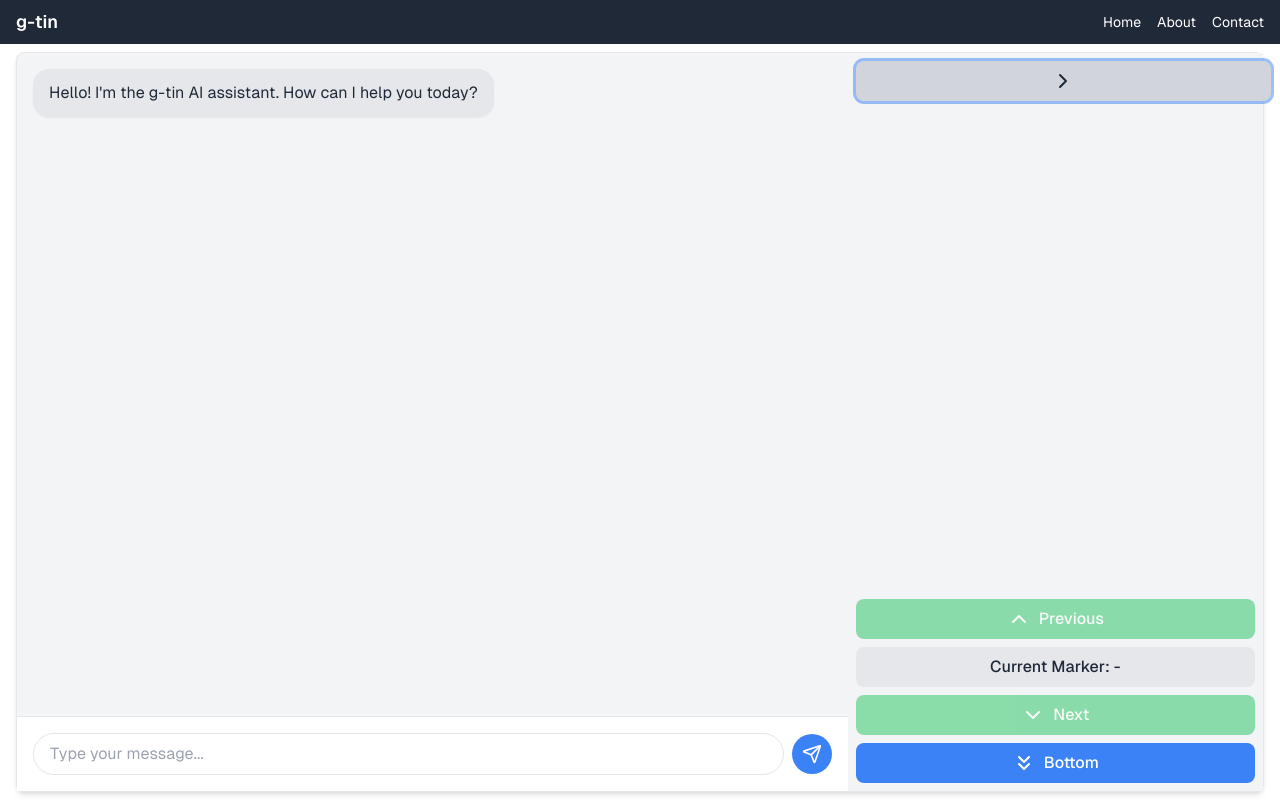
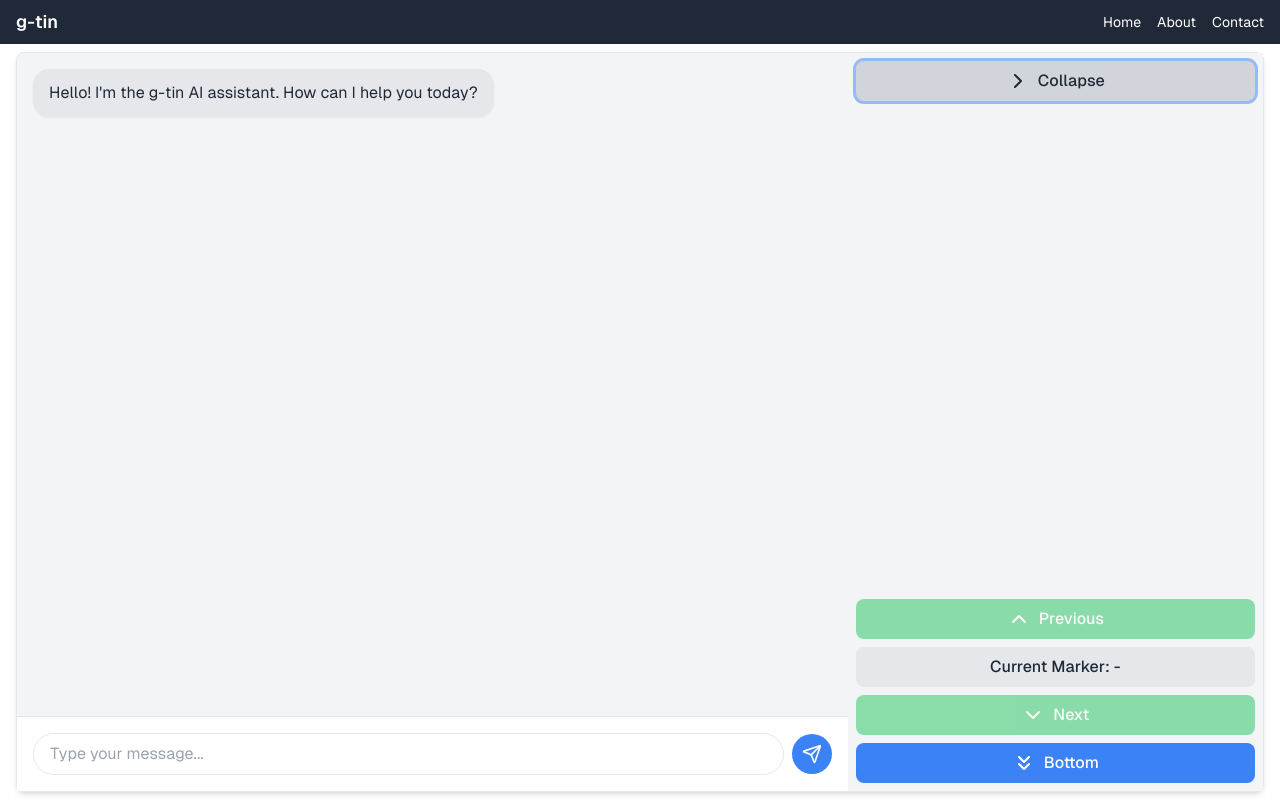
Before and after one commit to zenitogr/g-tin, a Next.js app: page / in a window 1280 px wide. Both pictures are taken after a click on the button 1247 px from the left and 81 px from the top of the page. Built offline with nearby package versions, Linux system fonts and the light colour scheme.

Commit message:
fixed toggle button alignment

```diff
--- a/components/AIChatbot.tsx
+++ b/components/AIChatbot.tsx
@@ -209,14 +209,17 @@ const AIChatbot = () => {
         </div>
       </div>
       <div className={`flex flex-col justify-between bg-gray-100 dark:bg-gray-800 transition-all duration-300 ${isNavExpanded ? 'w-1/3' : 'w-12'}`}>
+        <div className="flex flex-col space-y-2 p-2">
           <button
             onClick={toggleNav}
-          className="chat-button bg-gray-300 dark:bg-gray-700 text-gray-800 dark:text-white self-start m-2"
+            className="chat-button bg-gray-300 dark:bg-gray-700 text-gray-800 dark:text-white"
             aria-label={isNavExpanded ? "Collapse navigation" : "Expand navigation"}
           >
             {isNavExpanded ? <ChevronRight size={24} /> : <ChevronLeft size={24} />}
+            {isNavExpanded && <span className="ml-2">Collapse</span>}
           </button>
-        <div className="flex flex-col justify-end space-y-2 p-2">
+        </div>
+        <div className="flex flex-col space-y-2 p-2">
           <button
             onClick={() => navigateMarkers('prev')}
             className="chat-button bg-green-500 text-white"
```
Lines whose indentation alone changed are shown as unchanged.
